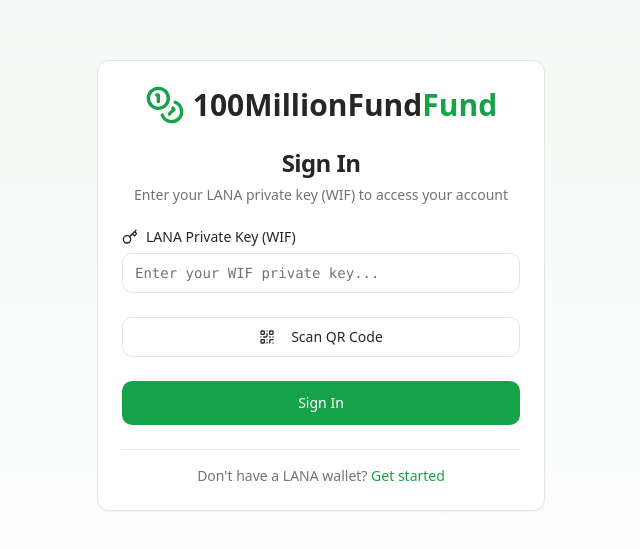
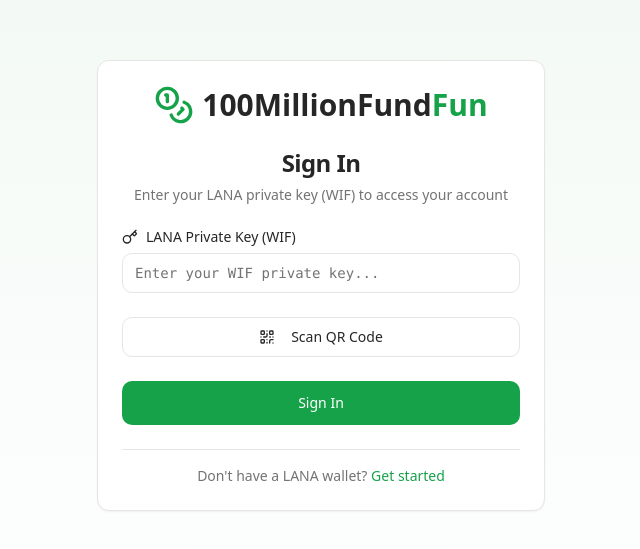
Before and after one commit to BrillyantJosh/million-fun, a React (Vite) app: page /login in a window 1280 px wide. Shown: the part 115-664 px from the top of the page, without its empty margins (319-959 px from the left). Built offline with nearby package versions, Linux system fonts and the light colour scheme; the HTML template or start-up script is replaced by a standard one.

Commit message:
Visual edit in Lovable
Edited UI in Lovable

```diff
--- a/src/pages/Login.tsx
+++ b/src/pages/Login.tsx
@@ -141,7 +141,7 @@ const Login = () => {
             <div className="flex items-center gap-2">
               <Coins className="h-10 w-10 text-primary" />
               <span className="text-3xl font-bold text-foreground">
-                100MillionFund<span className="text-primary">Fund</span>
+                100MillionFund<span className="text-primary">Fun</span>
               </span>
             </div>
           </div>
```
